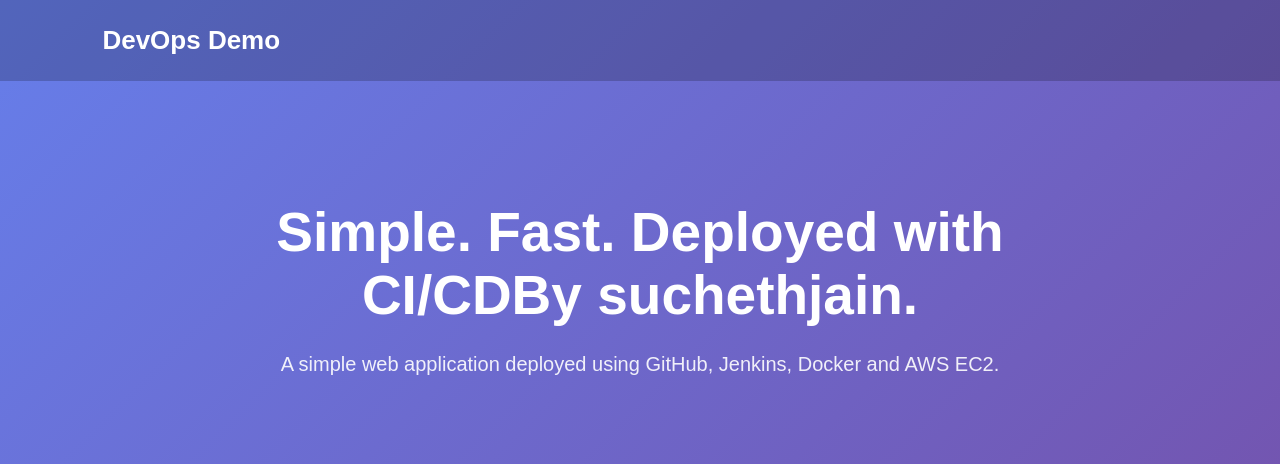
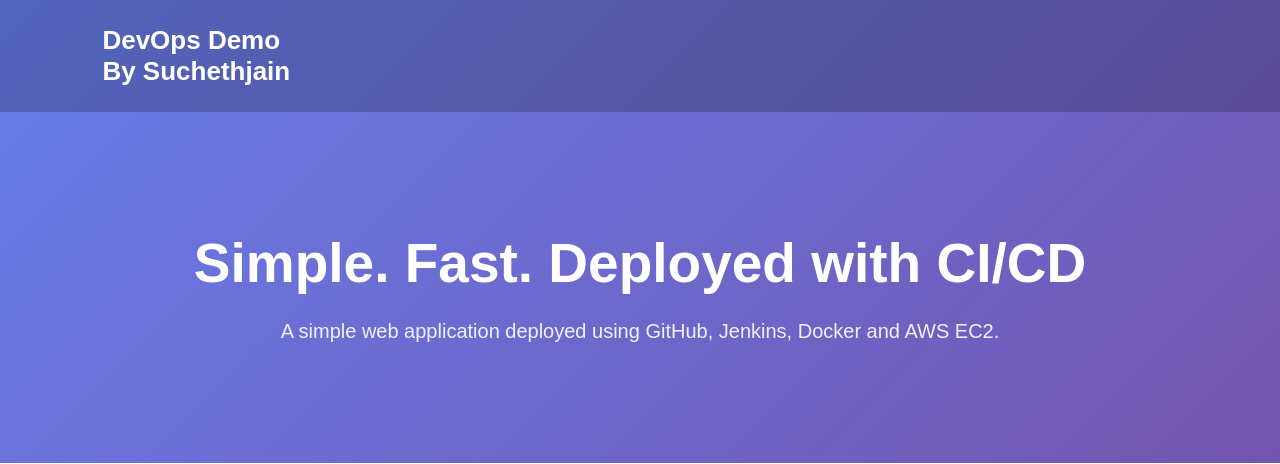
Before and after one commit to Suchethjain19/python-cicd-demo, a Flask app: page / in a window 1280 px wide. Shown: the top 464 px of the page. Run offline with Flask 3, Linux system fonts and the light colour scheme.

Commit message:
Fix heading in index.html for better readability
Removed author name from the main heading for clarity.

```diff
--- a/templates/index.html
+++ b/templates/index.html
@@ -11,11 +11,12 @@
 
     <header>
         <h2>DevOps Demo</h2>
+        <h2>By Suchethjain</h2>
     </header>
 
     <main>
         <section class="hero">
-            <h1>Simple. Fast. Deployed with CI/CDBy suchethjain.</h1>
+            <h1>Simple. Fast. Deployed with CI/CD</h1>
             <p>
                 A simple web application deployed using
                 GitHub, Jenkins, Docker and AWS EC2.
```
